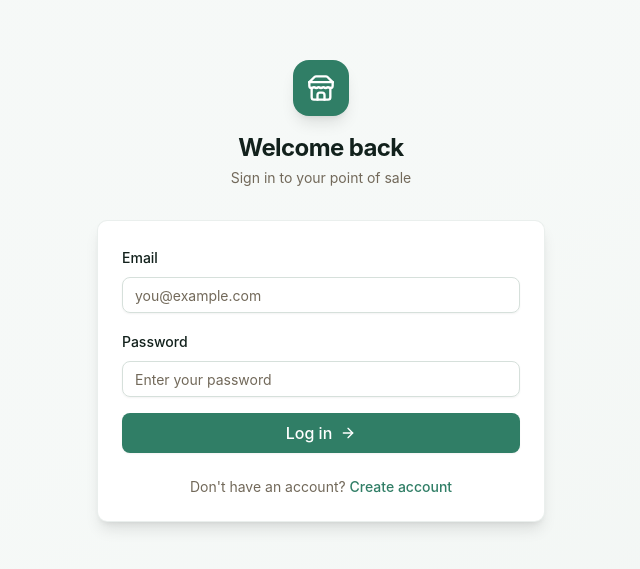
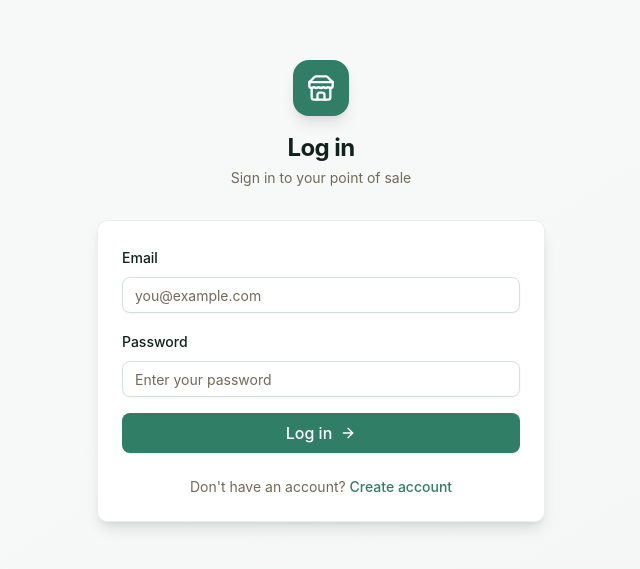
Before and after one commit to ArturoFrancoMozqueda/kova, a React (Vite) app in the folder frontend/: page /login in a window 1280 px wide. Shown: the part 109-678 px from the top of the page, without its empty margins (319-959 px from the left). Built offline with nearby package versions, Linux system fonts and the light colour scheme.

Commit message:
fix(auth): restore i18n copy keys for login and signup titles

```diff
--- a/frontend/src/auth/AuthView.tsx
+++ b/frontend/src/auth/AuthView.tsx
@@ -58,7 +58,7 @@ export default function AuthView({ mode }: { mode: AuthMode }) {
             <Store className="h-7 w-7" />
           </div>
           <h1 className="text-2xl font-bold tracking-tight">
-            {mode === "login" ? "Welcome back" : "Create your account"}
+            {mode === "login" ? copy.auth.loginTitle : copy.auth.signupTitle}
           </h1>
           <p className="text-sm text-muted-foreground mt-1">
             {mode === "login"
```
